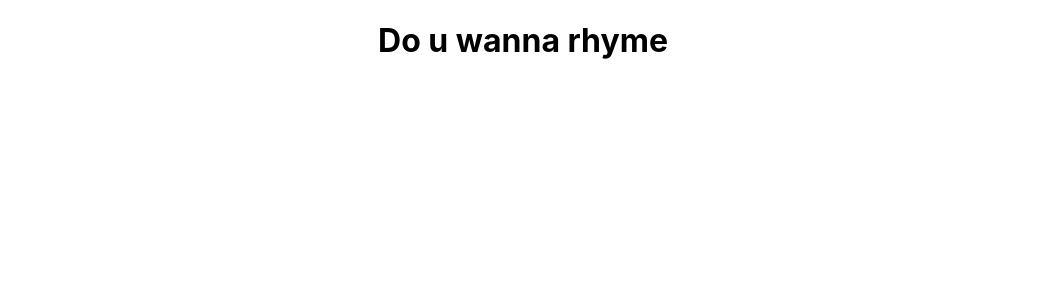
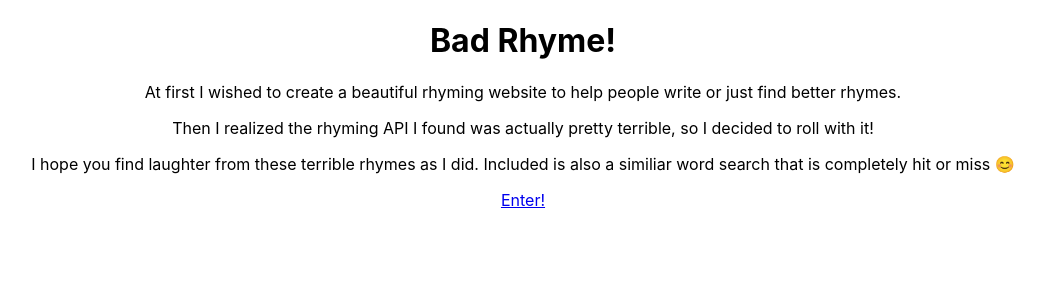
Before and after one commit to Marshnme/RhymeItUp, a React (Create React App) app: page / in a window 1280 px wide. Shown: the top 300 px of the page, without its empty margins (117-1162 px from the left). Built offline with nearby package versions, Linux system fonts and the light colour scheme.

Commit message:
added unique keys. Added to dashboard. Need to find design

```diff
--- a/src/components/Dashboard.js
+++ b/src/components/Dashboard.js
@@ -1,5 +1,5 @@
 import React,{useState, useEffect} from "react";
-
+import  {Link}  from "react-router-dom";
 
 const Dashboard = () => {
 
@@ -15,7 +15,17 @@ const Dashboard = () => {
 
     return(
         <div>
-            <h1>Do u wanna rhyme</h1>
+            <header>
+                <h1>Bad Rhyme!</h1>
+            </header>
+            <main>
+                <div>
+                    <p>At first I wished to create a beautiful rhyming website to help people write or just find better rhymes.</p>
+                    <p>Then I realized the rhyming API I found was actually pretty terrible, so I decided to roll with it! </p>
+                    <p>I hope you find laughter from these terrible rhymes as I did. Included is also a similiar word search that is completely hit or miss 😊</p>
+                </div>
+                <Link to = "/rhymes">Enter!</Link>
+            </main>
         </div>
     )
 }
--- a/src/components/Rhymes.js
+++ b/src/components/Rhymes.js
@@ -55,9 +55,9 @@ const Rhymes = () => {
         </form>
 
         <div>
-            {list.map( i =>{
+            {list.map(( i ,index) =>{
                 return(
-                    <WordList words = {i}/>
+                    <WordList words = {i} unique = {index} />
                 )
             })}
         </div> </>
--- a/src/components/WordList.js
+++ b/src/components/WordList.js
@@ -3,8 +3,9 @@ import React from "react";
 
 
 const WordList = (props) =>{
+
     return(
-    <div>
+    <div key = {props.unique}>
         <p>{props.words}</p>
     </div>
     )
```
